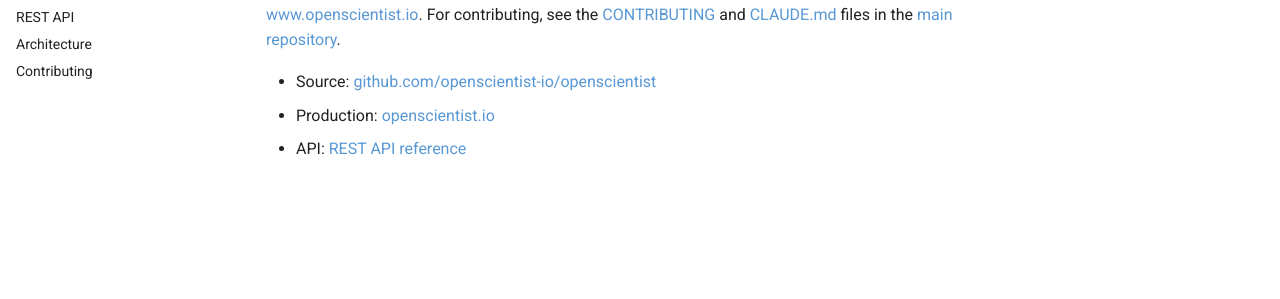
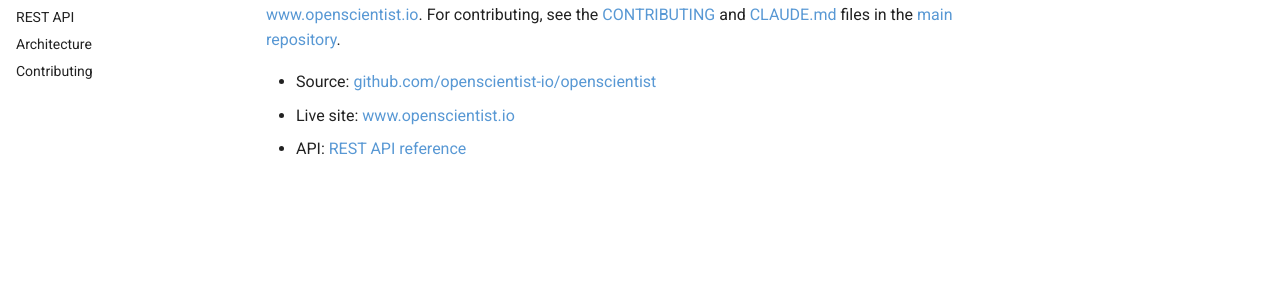
Before and after one commit to openscientist-io/openscientist-docs, an MkDocs documentation site: the page built from docs/index.md, in a window 1280 px wide. Shown: the part 253-552 px from the top of the page. Built offline with MkDocs 1.6.1 and Material for MkDocs 9.7.7, drawn with Linux system fonts in a browser that asks for light colours; comment, search, counter and statistics services are not loaded.

Commit message:
Call the hosted instance the live site on the home page
Co-Authored-By: Claude Opus 5.5 <noreply@anthropic.com>

```diff
--- a/docs/index.md
+++ b/docs/index.md
@@ -3,5 +3,5 @@
 OpenScientist is an open-source agentic AI co-scientist for biomedical data analysis. These pages cover installation, deployment and operations. To run jobs without installing anything, use the live instance at [www.openscientist.io](https://www.openscientist.io). For contributing, see the [CONTRIBUTING](https://github.com/openscientist-io/openscientist/blob/main/CONTRIBUTING.md) and [CLAUDE.md](https://github.com/openscientist-io/openscientist/blob/main/CLAUDE.md) files in the [main repository](https://github.com/openscientist-io/openscientist).
 
 - Source: [github.com/openscientist-io/openscientist](https://github.com/openscientist-io/openscientist)
-- Production: [openscientist.io](https://openscientist.io)
+- Live site: [www.openscientist.io](https://www.openscientist.io)
 - API: [REST API reference](api.md)
```
